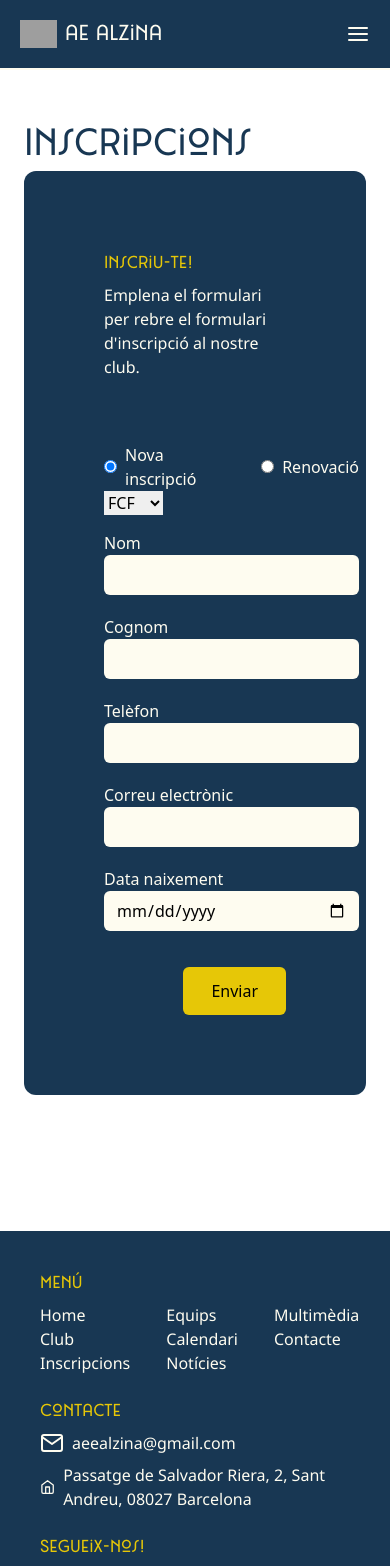
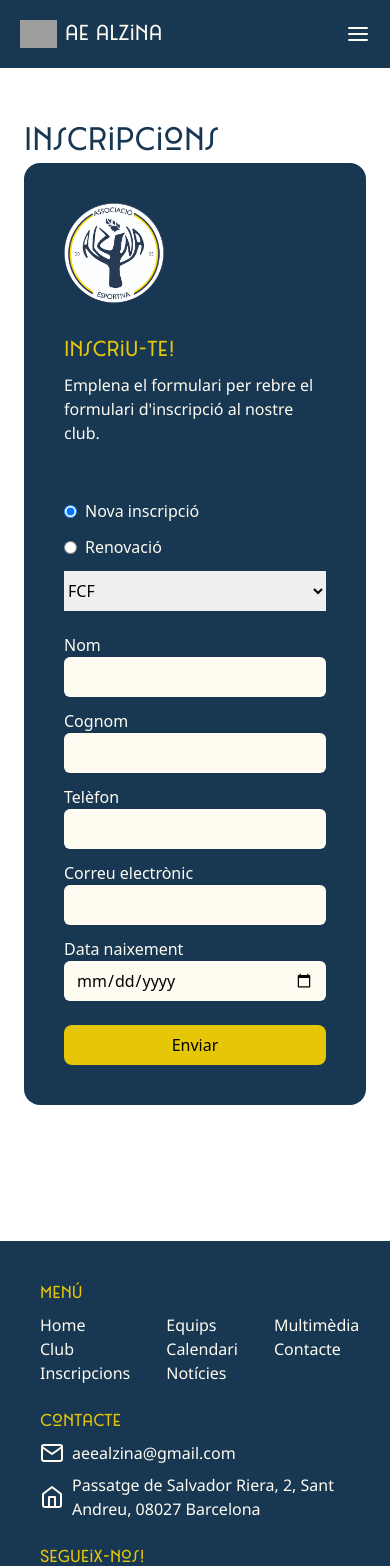
Before and after one commit to irie-yamashita/AlzinaAE, a React (Vite) app: page /inscripcions in a window 390 px wide. Shown: the top 1566 px of the page. Built offline with nearby package versions, Linux system fonts and the light colour scheme; grey boxes are pictures that could not be loaded.

Commit message:
add media queries

```diff
--- /dev/null
+++ b/src/assets/css/formularis.css
@@ -0,0 +1,148 @@
+.form {
+    background-color: #183753;
+    width: 100%;
+    margin-bottom: 40px;
+    border-radius: 16px;
+    padding: 40px;
+
+    display: grid;
+    grid-template-columns: 1fr;
+    align-items: center;
+    gap: 32px;
+}
+
+.logo {
+    width: 100px;
+    height: 100px;
+    object-fit: contain;
+}
+
+
+
+@media (min-width: 1024px) {
+    .form {
+        padding: 40px 60px;
+        gap: 30px;
+        border-radius: 16px;
+
+        grid-template-columns: 1fr 2fr;
+    }
+
+    .logo {
+        width: 300px;
+        height: 300px;
+        object-fit: contain;
+    }
+
+    .form-title {
+        font-size: 18px;
+    }
+
+}
+
+
+.form-header {
+    display: flex;
+    flex-direction: column;
+    gap: 8px;
+    margin-bottom: 30px;
+}
+
+.form-title {
+    font-size: 20px;
+    color: #e6c707;
+}
+
+.form-description {
+    color: #FEFCF0;
+}
+
+.form-message {
+    padding: 12px;
+    border-radius: 8px;
+    text-align: center;
+    font-weight: 500;
+}
+
+.form-message.success {
+    background-color: #dcfce7;
+    color: #15803d;
+    border: 1px solid #86efac;
+}
+
+.error {
+    background-color: #fee2e2;
+    color: #b91c1c;
+    border: 1px solid #fca5a5;
+}
+
+.text-error {
+    color: #fca5a5;
+}
+
+
+.form-grid {
+    display: grid;
+    grid-template-columns: 1fr;
+    gap: 12px 20px;
+    width: 100%;
+}
+
+
+@media (min-width: 768px) {
+    .form-grid {
+        grid-template-columns: repeat(2, 1fr);
+    }
+}
+
+.radio-option {
+    display: flex;
+    align-items: center;
+    gap: 8px;
+    color: #FEFCF0;
+}
+
+.select-wrapper {
+    width: 100%;
+    margin-bottom: 10px;
+}
+
+@media (min-width: 768px) {
+    .select-wrapper {
+        grid-column: span 2;
+    }
+
+    .submit-btn {
+        width: fit-content;
+    }
+}
+
+.select-wrapper select {
+    width: 100%;
+    height: 40px;
+}
+
+.submit-btn {
+    background-color: #e6c707;
+    align-self: flex-end;
+    width: 100%;
+    padding: 8px 24px;
+    border-radius: 8px;
+    cursor: pointer;
+}
+
+.flex-column {
+    display: flex;
+    flex-direction: column;
+}
+
+.input-text-label {
+    color: #FEFCF0;
+}
+
+.input-text {
+    padding: 0 12px;
+    height: 40px;
+    border-radius: 6px;
+    background-color: #FEFCF0;
+}
--- a/src/components/Footer.jsx
+++ b/src/components/Footer.jsx
@@ -50,8 +50,8 @@ function Footer() {
             <div className="flex flex-col gap-2">
                 <h2 className="text-secondary">Contacte</h2>
                 <div className="flex flex-col gap-2">
-                    <a className="flex gap-2 items-center" href="mailto:aeealzina@gmail.com"><Mail/> aeealzina@gmail.com</a>
-                    <p className="flex gap-2 items-center"><Home/>  Passatge de Salvador Riera, 2, Sant Andreu, 08027 Barcelona</p>
+                    <a className="flex gap-2 items-center" href="mailto:aeealzina@gmail.com"><Mail className="shrink-0"/> aeealzina@gmail.com</a>
+                    <p className="flex gap-2 items-center"><Home className="shrink-0"/>  Passatge de Salvador Riera, 2, Sant Andreu, 08027 Barcelona</p>
                 </div>
             </div>
             <div className="flex flex-col gap-2">
--- a/src/components/SideMenu.jsx
+++ b/src/components/SideMenu.jsx
@@ -15,9 +15,9 @@ function SideMenu({ isOpen, onClose, routes, isActive }) {
         document.addEventListener("mousedown", handleClickOutside);
 
 
-        // handler resize -> quan és +768 tancar menú
+        // handler resize -> quan és +1024 tancar menú
         const handleResize = (e) => {
-            if (window && window.innerWidth >= 768 && isOpen) { // md = 768px
+            if (window && window.innerWidth >= 1024 && isOpen) { // xl = 1024px
                 onClose();
             }
         }
@@ -58,7 +58,7 @@ function SideMenu({ isOpen, onClose, routes, isActive }) {
                 <button onClick={onClose} aria-label="Tancar menú principal" className="btn text-secondary self-end"><X></X></button>
                 <nav className="flex flex-col p-5 gap-3">
                     {routes.map((a) => {
-                        return <Link key={a.title} className={`text-background transition-transform hover:text-secondary hover:scale-[101%] ${isActive(a.route) ? ' bg-light' : ''}`} to={a.route}>{a.title}</Link>
+                        return <Link key={a.title} className={`text-background transition-transform hover:text-secondary hover:scale-[101%] ${isActive(a.route) ? ' bg-light text-primary px-2 py-1 rounded-md' : ''}`} to={a.route}>{a.title}</Link>
                     })}
                 </nav>
             </div>
--- a/src/pages/Contact.jsx
+++ b/src/pages/Contact.jsx
@@ -5,8 +5,6 @@ function Contacte() {
     return (
         <main className="container py-12">
             <h1 className="text-heading-desktop-2 text-primary">Contacte</h1>
-            <AudioPlayer/>
-            <VideoPlayer/>
         </main>
     )
 }
--- a/src/pages/Inscriptions.jsx
+++ b/src/pages/Inscriptions.jsx
@@ -1,12 +1,13 @@
 import React, { useState } from "react";
 import { validarCorreu, validarTelefon, validarMajoriaEdat, validarCamp, validarFormulari } from "../utils/validations";
+import '../assets/css/formularis.css'
 
 
 function Inscriptions() {
 
   //* DADES
   const inputs = [
-    { id: 'name', name: 'name', label: 'Nom', required: true, type: 'text'},
+    { id: 'name', name: 'name', label: 'Nom', required: true, type: 'text' },
     { id: 'lastName', name: 'lastName', label: 'Cognom', required: true, type: 'text' },
     { id: 'phone', name: 'phone', label: 'Telèfon', required: true, type: 'telf' },
     { id: 'mail', name: 'mail', label: 'Correu electrònic', required: true, type: 'text' },
@@ -34,7 +35,6 @@ function Inscriptions() {
     phone: "",
     birthdate: "",
   });
-
 
 
   //* HANDLERS
@@ -108,64 +108,86 @@ function Inscriptions() {
     return Object.values(updatedErrors).every((msg) => msg === "");
   };
 
-  function renderInput (input) {
-    const {name, id, type, label} = input;
+  function renderInput(input) {
+    const { name, id, type, label } = input;
     return (
-      <div className="flex flex-col pt-4">
-        <label className="text-background" htmlFor={name}>{label}</label>
-        <input onChange={handleChange} className={`px-3 h-10 rounded-md bg-background ${errors[id] ? 'border !border-red-500' : 'border-background'}`} type={type} id={id}name={name} />
-        <span className="text-xs font-medium text-red-300 mt-1 block">{errors[name]}</span>
+      <div className="flex-column">
+        <label className="input-text-label " htmlFor={name}>{label}</label>
+        <input onChange={handleChange} className={`input-text ${errors[id] ? 'form-message error' : 'border-background'}`} type={type} id={id} name={name} />
+        <span className="text-error">{errors[name]}</span>
       </div>
     )
   }
 
 
-
   return (
     <main className="container py-12">
-      <div>
-        <h1 className="text-primary text-heading-desktop-2">Inscripcions</h1>
-      </div>
-      <form className="bg-primary w-full rounded-xl p-20 mb-10 flex flex-col gap-8" onSubmit={handleSubmit}>
-        <header className="flex flex-col gap-2 pb-8">
-          <h3 className="text-secondary">Inscriu-te!</h3>
-          <p className="text-background">
+      <h1 className="text-primary text-heading-mobile-2 md:text-heading-desktop-2">Inscripcions</h1>
+
+      <form className="form" onSubmit={handleSubmit}>
+        <img className="logo" src="/images/escut-alzina.png" alt="logo alzina" />
+        <div className="flex-column gap-6">
+          <header className="form-header">
+            <h3 className="form-title">Inscriu-te!</h3>
+            <p className="form-description">
               Emplena el formulari per rebre el formulari d'inscripció al nostre
               club.
             </p>
           </header>
-        {/* Missatge global d'èxit/error (resum) */}
+
+          {/* Missatge global */}
           {submitMessage && (
-          <div
-            className={`p-3 mb-4 rounded-lg text-center font-medium ${submitMessage.type === "success"
-              ? "bg-green-100 text-green-700 border border-green-300"
-              : "bg-red-100 text-red-700 border border-red-300"
-              }`}
-          >
+            <div className={`form-message ${submitMessage.type}`}>
               {submitMessage.text}
             </div>
           )}
-        <fieldset className="flex flex-col justify-stretch">
-          <div className="flex text-background justify-center gap-12">
-            <div className="flex items-center gap-2">
-              <input type="radio" name="inscriptionType" id="new" value="new" onChange={handleChange} checked={formData.inscriptionType === "new"}/>
+
+          <fieldset className="form-grid">
+            {/* Radio buttons */}
+            <div className="radio-option">
+              <input
+                type="radio"
+                name="inscriptionType"
+                id="new"
+                value="new"
+                onChange={handleChange}
+                checked={formData.inscriptionType === "new"}
+              />
               <label htmlFor="new">Nova inscripció</label>
             </div>
-            <div className="flex items-center gap-2">
-              <input type="radio" name="inscriptionType" id="renew" value="renew" onChange={handleChange} checked={formData.inscriptionType === "renew"} />
+
+            <div className="radio-option">
+              <input
+                type="radio"
+                name="inscriptionType"
+                id="renew"
+                value="renew"
+                onChange={handleChange}
+                checked={formData.inscriptionType === "renew"}
+              />
               <label htmlFor="renew">Renovació</label>
             </div>
-          </div>
-          <div className="flex w-full">
-            <select name="team" id="team" value={formData.team} onChange={handleChange} >
+
+            {/* Select */}
+            <div className="select-wrapper">
+              <select
+                name="team"
+                id="team"
+                value={formData.team}
+                onChange={handleChange}
+              >
                 <option value="fcf">FCF</option>
                 <option value="ceeb">CEEB</option>
               </select>
             </div>
+
             {inputs.map((input) => renderInput(input))}
+          </fieldset>
 
-        </fieldset>
-        <button className="btn bg-secondary w-fit self-end" type="submit">Enviar</button>
+          <button className="submit-btn" type="submit">
+            Enviar
+          </button>
+        </div>
         </form>
     </main>
   );
--- a/tailwind.config.js
+++ b/tailwind.config.js
@@ -19,6 +19,7 @@ export default {
       fontSize: {
         'heading-desktop-1': '50px;',
         'heading-desktop-2': '35px;',
+        'heading-mobile-2': '30px;',
         'heading-desktop-3': '25px',
         'heading-desktop-4': '20px',
         'body-desktop': '16px',
```
Also changed, not shown: src/components/Header.jsx (+4 -4 lines), 1 other file (tests, documents, lock files or other folders). Lines whose indentation alone changed are shown as unchanged.
